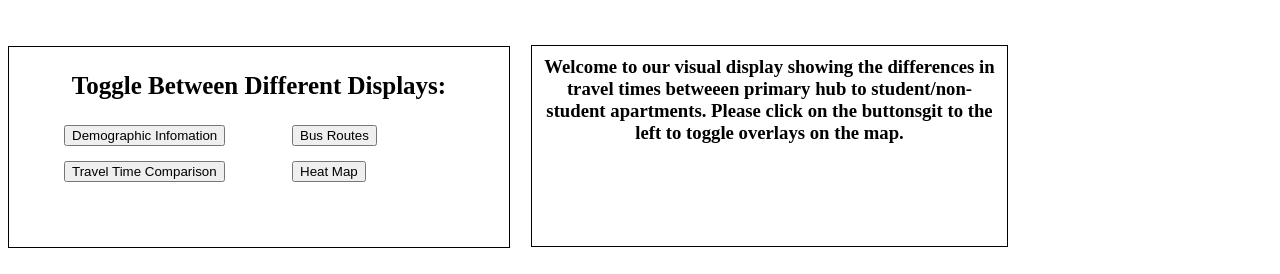
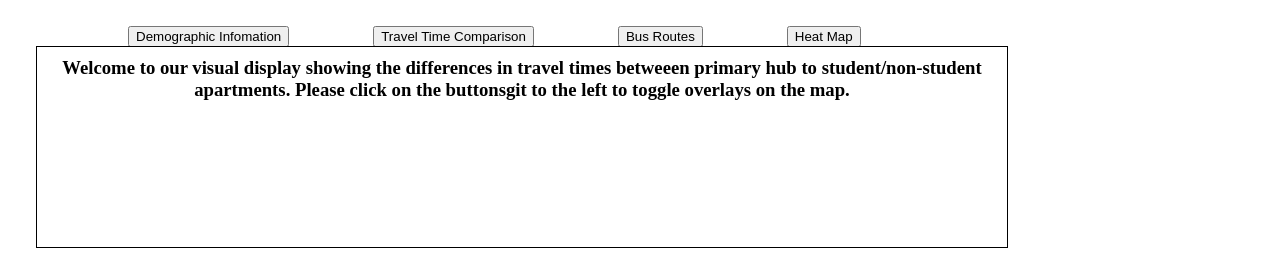
Before and after one commit to 8B8B/TheFinePrintMap, a website: page client/index.html in a window 1280 px wide. Shown: the top 274 px of the page. Drawn offline with Linux system fonts and the light colour scheme; some packages are replaced by stand-ins of ours; grey boxes are pictures that could not be loaded.

Commit message:
first new css page layout

```diff
--- a/client/css/main.css
+++ b/client/css/main.css
@@ -36,10 +36,11 @@
   top: 0;
   right: 0;
   border: 1px solid black;
+  margin-top: 20px;
   padding: 10px;
-  width: 455px;
+  width: 950px;
   height: 180px;
-  margin-left: 920px;
+  margin-left: 50px;
   text-align: center;
 }
 #map {
--- a/client/index.html
+++ b/client/index.html
@@ -10,17 +10,15 @@
   -->
   <div id="box">
   <!-- Toggle Map Features -->
-    <h2>
-      <p style="font-size: 25px;"> Toggle Between Different Displays: </p>
-      <ul class="checkboxes">
-        <li><input type="button" name="Demographic Infomation" value="Demographic Infomation" id="demographic" onclick="Markers()" /></li>
-        <li><input type="button" name="Travel Time Comparison" value="Travel Time Comparison" id="comparison" onclick="toggleDiv('floating-panel')" />
-        </li>
-        <li><input type="button" name="Bus Routes" value="Bus Routes" id="routes" onclick="togglingDiv('float-panel')" /></li>
-        <li><input type="button" name="Heat Map" value="Heat Map" id="heatmap" onclick="heatMapToggle('heatmapLegend')" /></li>
-      </ul>
-    </h2>
-    <!-- Dynamically updated side info -->
+  <div style="display: inline-block;">
+    &emsp; &emsp; &emsp; &emsp; &emsp; &emsp;
+        <input type="button" name="Demographic Infomation" value="Demographic Infomation" id="demographic" onclick="Markers()" /> &emsp; &emsp; &emsp; &emsp;
+        <input type="button" name="Travel Time Comparison" value="Travel Time Comparison" id="comparison" onclick="toggleDiv('floating-panel')" /> &emsp; &emsp; &emsp; &emsp;
+        <input type="button" name="Bus Routes" value="Bus Routes" id="routes" onclick="togglingDiv('float-panel')" /> &emsp; &emsp; &emsp; &emsp;
+        <input type="button" name="Heat Map" value="Heat Map" id="heatmap" onclick="heatMapToggle('heatmapLegend')" />
+      </div>
+      <br>
+          <!-- Dynamically updated side info -->
     <h3 id="Instruction">
       Welcome to our visual display showing the differences in travel times betweeen primary hub to student/non-student apartments. Please click on the buttonsgit to the left to toggle overlays on the map.
     </h3>
```
